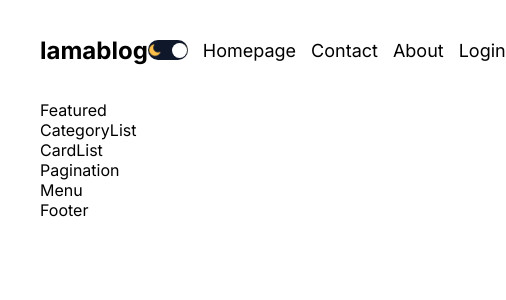
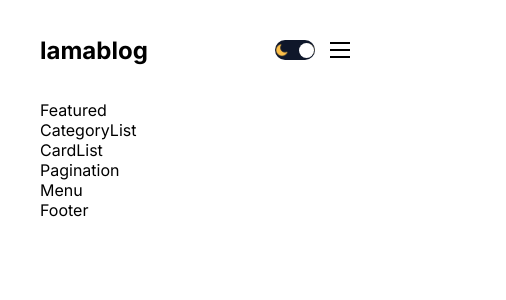
Before and after one commit to Venyad/BlogApp, a Next.js app: page / in a window 390 px wide. Shown: the top 300 px of the page, 506 px wide, since content can reach past the window. Built offline with nearby package versions, Linux system fonts and the light colour scheme.

Commit message:
Updated AuthLinks Component

```diff
--- a/src/app/globals.css
+++ b/src/app/globals.css
@@ -27,6 +27,14 @@
     --softBg:#1f273a;
     --softTextColor:#a6a6a6;
 }
+
+.light{
+    --bg:white;
+    --textColor:black;
+    --softBg:#f0f0f0;
+    --softTextColor:#626262
+}
+
 
 .container{
     min-height: 100vh;
--- a/src/components/authLinks/AuthLinks.jsx
+++ b/src/components/authLinks/AuthLinks.jsx
@@ -1,18 +1,43 @@
+"use client"
+
 import Link from 'next/link';
-import React from 'react'
+import React, { useState } from 'react'
 import styles from "./authLinks.module.css";
 
 const AuthLinks = () => {
+
+  const [open, setOpen] = useState(false);
   //temporary
   const status = "notauthenticated"
   return <>
-  {status==="notauthenticated" ? (
+    {status === "notauthenticated" ? (
 
-    <Link href="/login">Login</Link>
-  ) : (
-  <><Link href="/write">Write</Link>
-      <span className={styles.link}>Logout</span></>)
-  }
+      <Link href="/login" className={styles.link}>Login</Link>
+    ) : (
+      <><Link href="/write" className={styles.link}>Write</Link>
+        <span className={styles.link}>Logout</span></>)
+    }
+    <div className={styles.burger} onClick={() => setOpen(!open) }>
+      <div className={styles.line}></div>
+      <div className={styles.line}></div>
+      <div className={styles.line}></div>
+    </div>
+    {open && (
+      <div className={styles.responsiveMenu}>
+        <Link href="/">Homepage</Link>
+        <Link href="/">About</Link>
+        <Link href="/">Contact</Link>
+        {status === "notauthenticated" ? (
+
+          <Link href="/login">Login</Link>
+        ) : (
+          <><Link href="/write">Write</Link>
+            <span className={styles.link}>Logout</span></>)
+        }
+      </div>
+    )
+
+    }
   </>
 }
 
--- a/src/components/authLinks/authLinks.module.css
+++ b/src/components/authLinks/authLinks.module.css
@@ -1,3 +1,43 @@
 .link{
     cursor: pointer;
 }
+
+.burger{
+    width: 20px;
+    height: 16px;
+    flex-direction: column;
+    justify-content: space-between;
+    cursor: pointer;
+    display: none;
+}
+
+.line{
+    width: 100%;
+    height: 2px;
+    background-color: var(--textColor);
+}
+
+.responsiveMenu{
+    position:absolute;
+    top: 100px;
+    left: 0;
+    background-color: var(--bg);
+    height: calc(100vh - 100px);
+    width: 100%;
+    display: flex;
+    flex-direction: column;
+    align-items: center;
+    justify-content: center;
+    gap: 50px;
+    font-size: 36px;
+}
+
+@media screen and (max-width:640px){
+    .burger{
+        display: flex;
+    }
+
+    .link{
+        display: none;
+    }
+}
--- a/src/components/navbar/Navbar.jsx
+++ b/src/components/navbar/Navbar.jsx
@@ -17,9 +17,9 @@
       <div className={styles.logo}>lamablog</div>
       <div className={styles.links}>
         <ThemeToggle/>
-        <Link href="/">Homepage</Link>
-        <Link href="/">Contact</Link>
-        <Link href="/">About</Link>
+        <Link href="/" className={styles.link}>Homepage</Link>
+        <Link href="/" className={styles.link}>Contact</Link>
+        <Link href="/" className={styles.link}>About</Link>
         <AuthLinks/>
       </div>
     </div>
--- a/src/components/navbar/navbar.module.css
+++ b/src/components/navbar/navbar.module.css
@@ -54,3 +54,15 @@
         font-size: 24px;
     }
 }
+
+
+@media screen and (max-width:768px) {
+
+    .links{
+        justify-content: flex-end;
+    }
+
+    .link{
+        display: none;
+    }
+}
```
